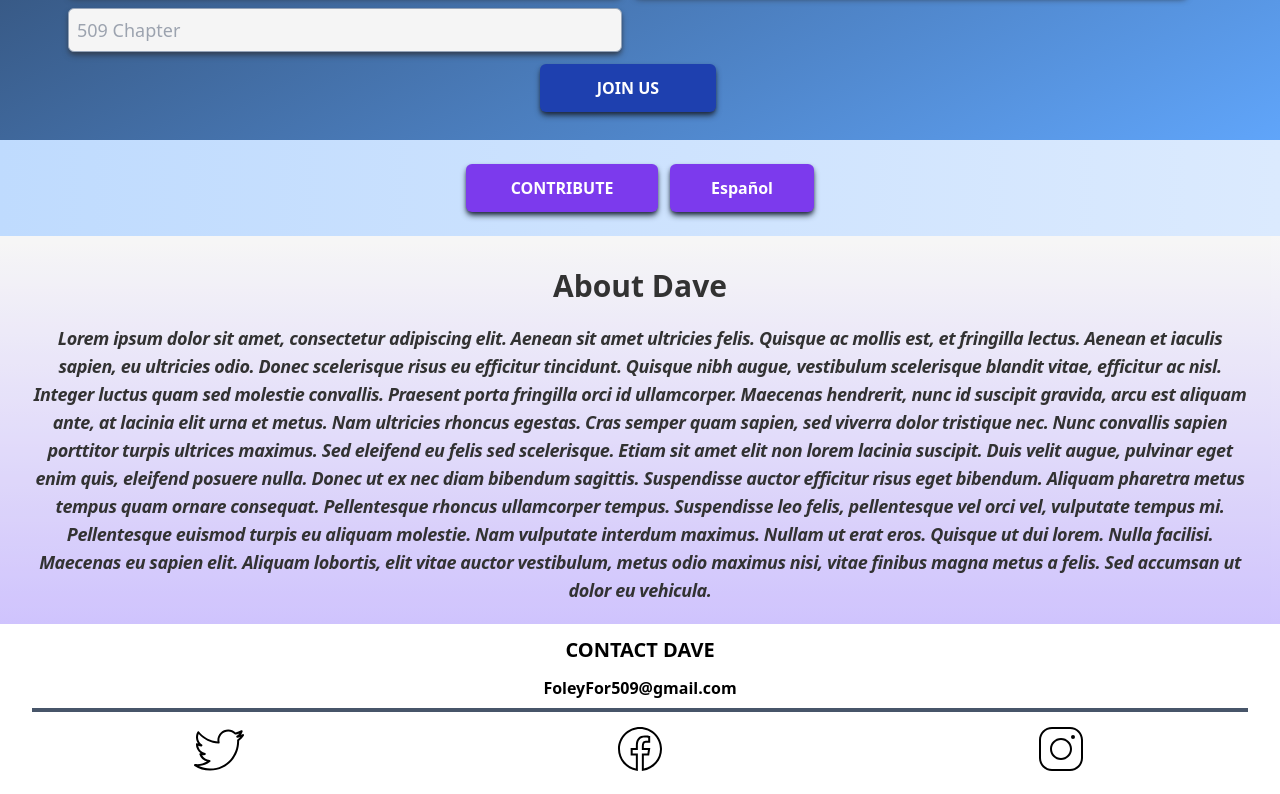
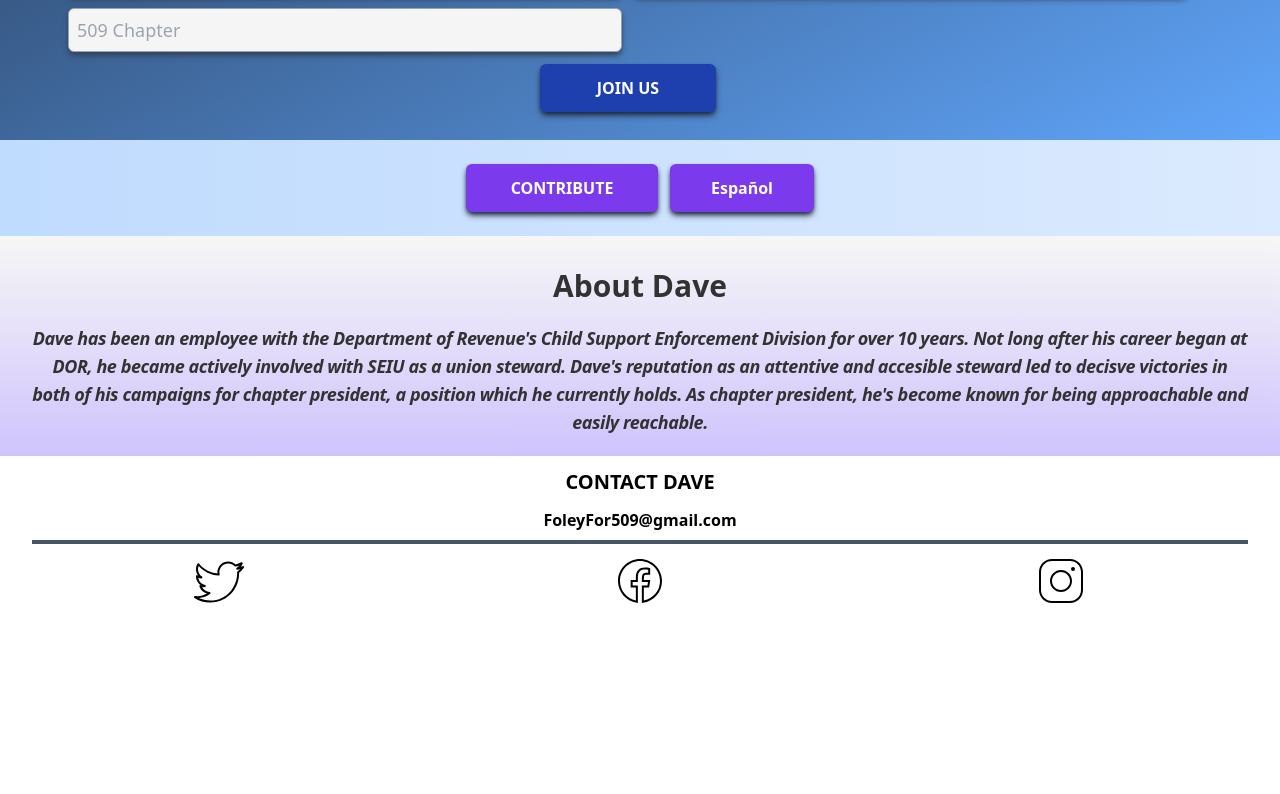
Before and after one commit to rstott87/Foley_Campaign, a React (Vite) app: page / in a window 1280 px wide. Shown: the part 596-1390 px from the top of the page. After the commit the page ends 1222 px from the top, so only its background shows below. Built offline with nearby package versions, Linux system fonts and the light colour scheme.

Commit message:
add text

```diff
--- a/src/components/BottomSection.jsx
+++ b/src/components/BottomSection.jsx
@@ -15,27 +15,7 @@ const BottomSection = function () {
             About Dave
           </h1>
           <p className="text-center text-lg font-bold italic tracking-wide lg:tracking-tight">
-            Lorem ipsum dolor sit amet, consectetur adipiscing elit. Aenean sit
-            amet ultricies felis. Quisque ac mollis est, et fringilla lectus.
-            Aenean et iaculis sapien, eu ultricies odio. Donec scelerisque risus
-            eu efficitur tincidunt. Quisque nibh augue, vestibulum scelerisque
-            blandit vitae, efficitur ac nisl. Integer luctus quam sed molestie
-            convallis. Praesent porta fringilla orci id ullamcorper. Maecenas
-            hendrerit, nunc id suscipit gravida, arcu est aliquam ante, at
-            lacinia elit urna et metus. Nam ultricies rhoncus egestas. Cras
-            semper quam sapien, sed viverra dolor tristique nec. Nunc convallis
-            sapien porttitor turpis ultrices maximus. Sed eleifend eu felis sed
-            scelerisque. Etiam sit amet elit non lorem lacinia suscipit. Duis
-            velit augue, pulvinar eget enim quis, eleifend posuere nulla. Donec
-            ut ex nec diam bibendum sagittis. Suspendisse auctor efficitur risus
-            eget bibendum. Aliquam pharetra metus tempus quam ornare consequat.
-            Pellentesque rhoncus ullamcorper tempus. Suspendisse leo felis,
-            pellentesque vel orci vel, vulputate tempus mi. Pellentesque euismod
-            turpis eu aliquam molestie. Nam vulputate interdum maximus. Nullam
-            ut erat eros. Quisque ut dui lorem. Nulla facilisi. Maecenas eu
-            sapien elit. Aliquam lobortis, elit vitae auctor vestibulum, metus
-            odio maximus nisi, vitae finibus magna metus a felis. Sed accumsan
-            ut dolor eu vehicula.
+            Dave has been an employee with the Department of Revenue's Child Support Enforcement Division for over 10 years. Not long after his career began at DOR, he became actively involved with SEIU as a union steward. Dave's reputation as an attentive and accesible steward led to decisve victories in both of his campaigns for chapter president, a position which he currently holds. As chapter president, he's become known for being approachable and easily reachable.
           </p>
         </div>
       </div>
```
